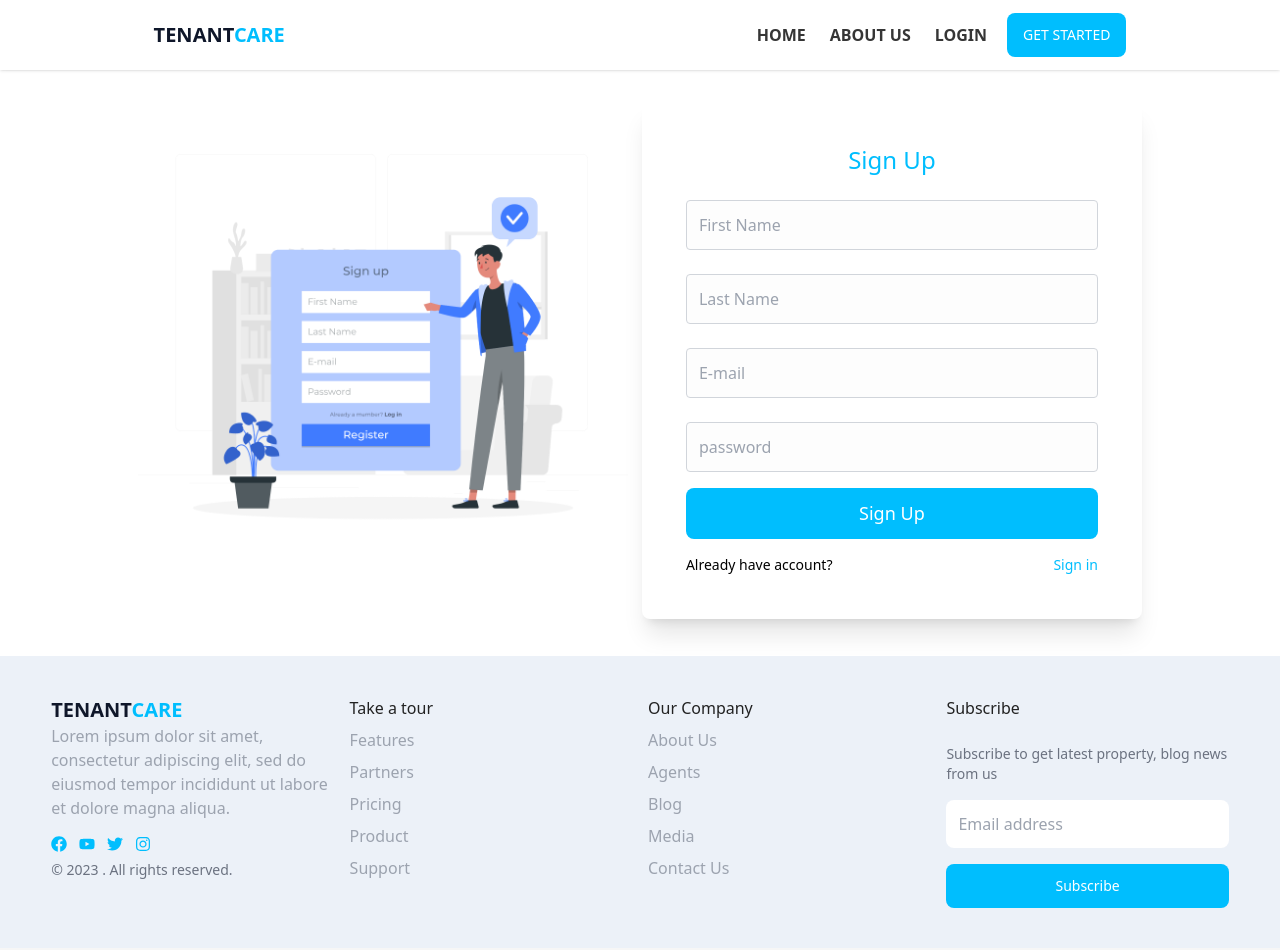
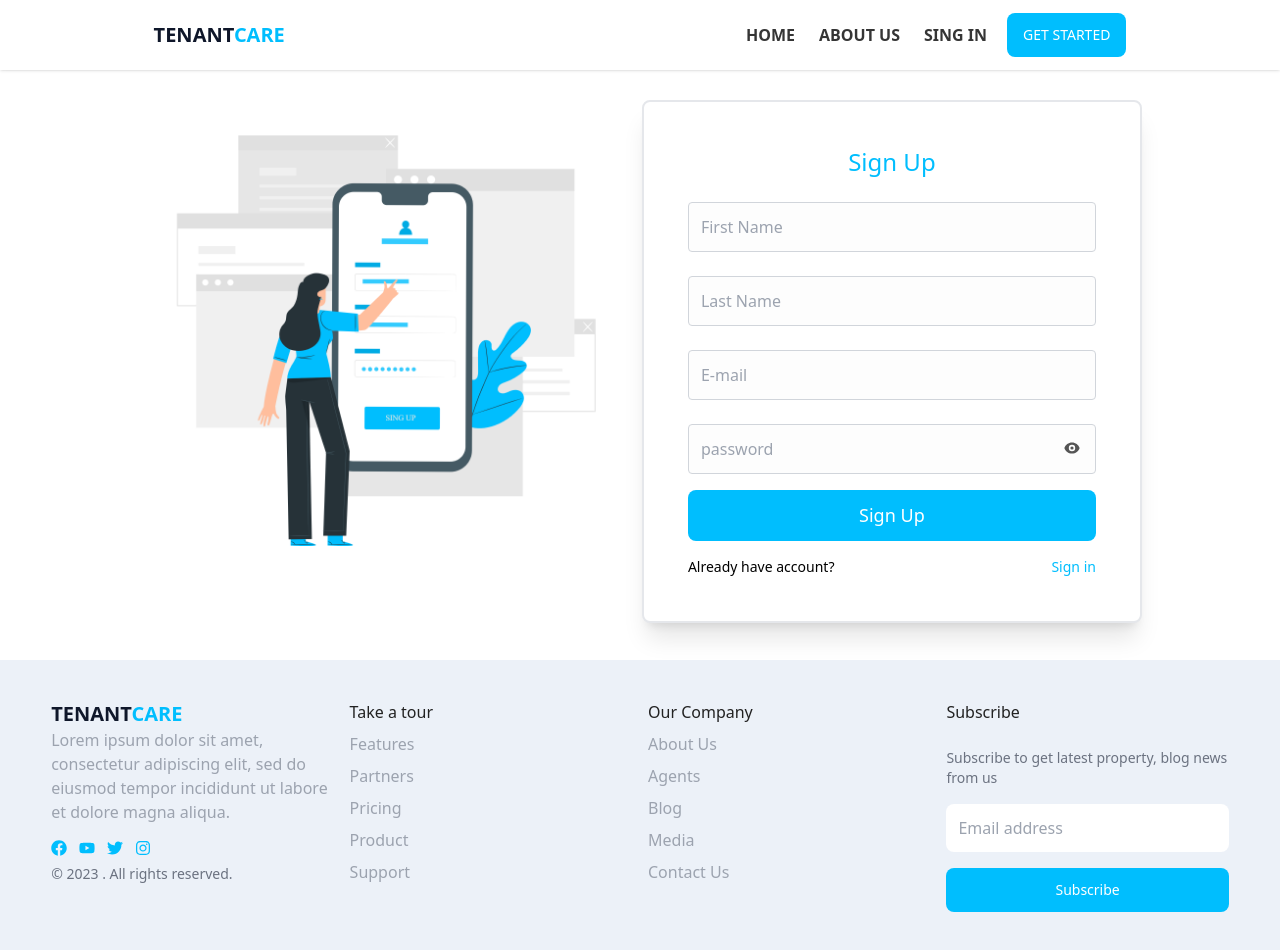
Before and after one commit to TENANTCARE-TEAM/Tenant_Care_app, a React (Vite) app: page /signUp in a window 1280 px wide. Built offline with nearby package versions, Linux system fonts and the light colour scheme; some icons are missing.

Commit message:
notification-popup & show-password

```diff
--- a/src/components/BusinesSignUpC/Content.jsx
+++ b/src/components/BusinesSignUpC/Content.jsx
@@ -7,10 +7,13 @@ import { Link, useNavigate } from "react-router-dom";
 import { useSignUpBuMutation } from "../../store/api/AuthSlices";
 import { ToastContainer , toast} from "react-toastify";
 import 'react-toastify/dist/ReactToastify.css';
+import { useState } from "react";
+import { HiEye, HiEyeOff } from "react-icons/hi";
 
 
 function Content() {
   const navigate = useNavigate()
+  const [change, setChange] = useState(true)
 
   const [signUpBu, {error = {}}] = useSignUpBuMutation()
 
@@ -52,7 +55,7 @@ function Content() {
           <img src={Business} alt="SignUp image" />
         </div>
         <ToastContainer/>
-        <div className="md:w-[500px] w-[90%] items-center bg-white md:p-11 p-6 rounded-lg shadow-xl mt-5">
+        <div className="md:w-[500px] w-[90%] border-2 items-center bg-white md:p-11 p-6 rounded-lg shadow-xl mt-5">
           <h2 className="text-center font-medium text-2xl text-[#00befe]">
             Sign Up
           </h2>
@@ -106,9 +109,9 @@ function Content() {
                 />
               </div>
 
-              <div>
+              <div className="relative">
                 <Field
-                  type="password"
+                  type={`${change ? 'password' : 'text'}`}
                   id="password"
                   name="password"
                   placeholder="password"
@@ -119,6 +122,9 @@ function Content() {
                   component="div"
                   className="text-left text-red-400"
                 />
+                <div onClick={() => setChange(!change)} className="cursor-pointer absolute top-10 right-4 text-[#555]">
+                  {change ? <HiEye/> : <HiEyeOff/>}
+                </div>
               </div>
 
               <button
--- a/src/components/GetStart/Acounts.jsx
+++ b/src/components/GetStart/Acounts.jsx
@@ -21,7 +21,7 @@ const Account = () => {
                     All in starter
                   </li>
                   <li className="flex items-center gap-1">
-                     <AiOutlineCheckCircle className="text-[#40725]"/>
+                     <AiOutlineCheckCircle className="text-[#409725]"/>
                     24 hours support
                   </li>
                   <li className="flex items-center gap-1">
--- a/src/components/SignInContent/Content.jsx
+++ b/src/components/SignInContent/Content.jsx
@@ -6,9 +6,12 @@ import BuContent from "../signIBuContent/BuContent";
 import { useSignInPeMutation } from "../../store/api/AuthSlices";
 import { ToastContainer, toast } from 'react-toastify';
 import 'react-toastify/dist/ReactToastify.css';
+import { useState } from "react";
+import { HiEye, HiEyeOff } from "react-icons/hi";
 
 function Content() {
   const navigate = useNavigate()
+  const [change, setChange] = useState(true)
 
   const [signInPe, {error = {}}] = useSignInPeMutation()
 
@@ -67,9 +70,9 @@ function Content() {
                 />
               </div>
 
-              <div>
+              <div className="relative">
                 <Field
-                  type="password"
+                  type={`${change ? 'password' : 'text'}`}
                   id="password"
                   name="password"
                   placeholder="Password"
@@ -80,6 +83,9 @@ function Content() {
                   component="div"
                   className="text-left text-red-400"
                 />
+                <div onClick={() => setChange(!change)} className="cursor-pointer absolute top-10 right-4 text-[#555]">
+                  {change ? <HiEye/> : <HiEyeOff/>}
+                </div>
               </div>
 
               <button
--- a/src/components/SignUpContent/Content.jsx
+++ b/src/components/SignUpContent/Content.jsx
@@ -7,10 +7,13 @@ import { Link, useNavigate } from "react-router-dom";
 import { useSignUpPeMutation } from "../../store/api/AuthSlices";
 import { ToastContainer, toast } from 'react-toastify';
 import 'react-toastify/dist/ReactToastify.css';
+import { useState } from "react";
+import {HiEye, HiEyeOff} from 'react-icons/hi'
 
 function Content() {
   const navigate = useNavigate()
 
+  const [change, setChange] = useState(true)
   const [signUpPe, {error = {}}] = useSignUpPeMutation();
 
   const initialValues = {
@@ -48,12 +51,12 @@ function Content() {
   return (
     <div className="md:px-[9%]">
       <ToastContainer/>
-      <div className="flex items-center  justify-around max-[768px]:flex-col text-center mb-[2%] mt-[2%] p-4">
+      <div className="flex items-center justify-around max-[768px]:flex-col text-center mb-[2%] mt-[2%] p-4">
         <div className="max-[768px]:hidden w-[490px] h-[480px] items-center left-4 mb-5">
           <img src={SignUp} alt="SignUp image" />
         </div>
 
-        <div className="md:w-[500px] w-[90%] items-center bg-white md:p-11 p-6 rounded-lg shadow-xl mt-5">
+        <div className="md:w-[500px] w-[90%] border-2 items-center bg-white md:p-11 p-6 rounded-lg shadow-xl mt-5">
           <h2 className="text-center font-medium text-2xl text-[#00befe]">Sign Up</h2>
           <Formik
             initialValues={initialValues}
@@ -105,9 +108,9 @@ function Content() {
                 />
               </div>
 
-              <div>
+              <div className="relative">
                 <Field
-                  type="password"
+                  type={`${change ? 'password' : 'text'}`}
                   id="password"
                   name="password"
                   placeholder="password"
@@ -118,6 +121,9 @@ function Content() {
                   component="div"
                   className="text-left text-red-400"
                 />
+                <div onClick={() => setChange(!change)} className="cursor-pointer absolute top-10 right-4 text-[#555]">
+                  {change ? <HiEye/> : <HiEyeOff/>}
+                </div>
               </div>
 
               <button
--- a/src/components/header/Header.jsx
+++ b/src/components/header/Header.jsx
@@ -48,7 +48,7 @@ function Header() {
                 : "text-[#353535]"
             } `}
           >
-            LOGIN
+            SING IN
           </li>
         </Link>
 
--- a/src/components/signIBuContent/BuContent.jsx
+++ b/src/components/signIBuContent/BuContent.jsx
@@ -5,9 +5,12 @@ import { Link, useNavigate } from "react-router-dom";
 import { useSignInBuMutation } from "../../store/api/AuthSlices";
 import { ToastContainer, toast } from 'react-toastify';
 import 'react-toastify/dist/ReactToastify.css';
+import { useState } from "react";
+import { HiEye, HiEyeOff } from "react-icons/hi";
 
 function BuContent() {
   const navigate = useNavigate()
+  const [change, setChange] = useState(true)
 
   const [signInBu, {error = {}}] = useSignInBuMutation()
 
@@ -63,9 +66,9 @@ function BuContent() {
             />
           </div>
 
-          <div>
+          <div className="relative">
             <Field
-              type="password"
+              type={`${change ? 'password' : 'text'}`}
               id="password"
               name="password"
               placeholder="Password"
@@ -76,6 +79,9 @@ function BuContent() {
               component="div"
               className="text-left text-red-400"
             />
+            <div onClick={() => setChange(!change)} className="cursor-pointer absolute top-10 right-4 text-[#555]">
+                {change ? <HiEye/> : <HiEyeOff/>}
+            </div>
           </div>
 
           <button
```
Also changed, not shown: src/assets/images/SignUp.png.
